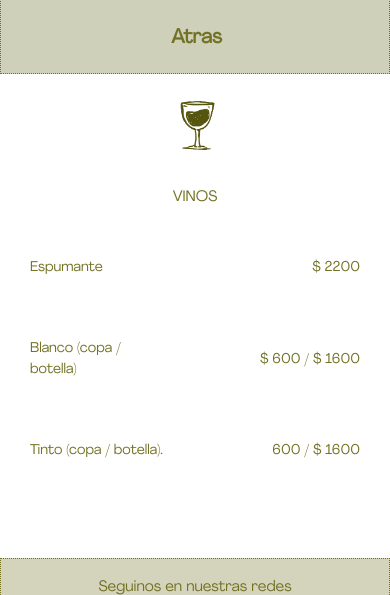
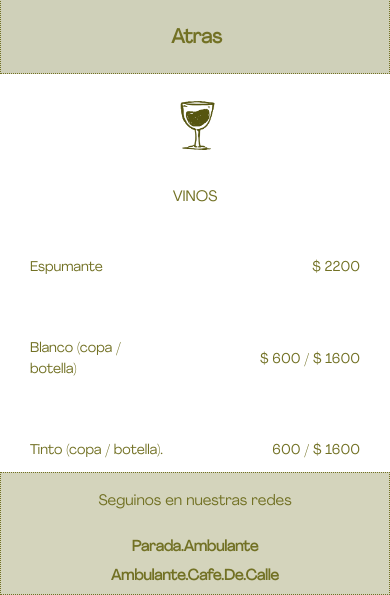
Before and after one commit to parada-ambulante/Carta-Ambulante, a website: page pages/vinos.html in a window 390 px wide. Shown: the part 249-844 px from the top of the page. Drawn offline with nearby package versions, Linux system fonts and the light colour scheme.

Commit message:
Add files via upload

```diff
--- a/style.css
+++ b/style.css
@@ -268,7 +268,8 @@ p{
         }
 
         .footer {
-            margin-top: 20%;
+            bottom: 0;
+            margin-top: 15%;
         }
  }
 
```
